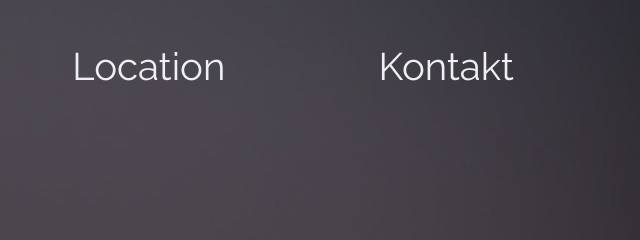
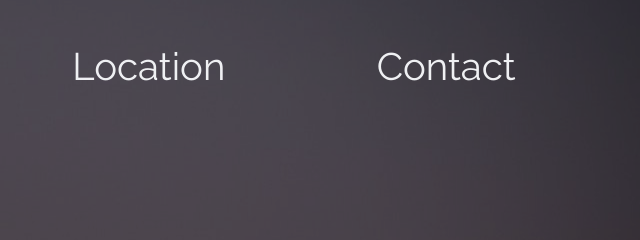
Before and after one commit to blaurax/TravelAgency, a plain HTML site: page index.html in a window 1280 px wide. Shown: the top 240 px of the page, 640-1280 px from the left. Drawn offline with Linux system fonts and the light colour scheme.

Commit message:
small changes

```diff
--- a/index.html
+++ b/index.html
@@ -16,7 +16,7 @@
                 <li class="nav__item"><a class="nav__link" href="#aboutUs">About Us</a></li>
                 <li class="nav__item"><a class="nav__link" href="#Destinations">Destinations</a></li>
                 <li class="nav__item"><a class="nav__link" href="#Location">Location</a></li>
-                <li class="nav__item"><a class="nav__link" href="#contact">Kontakt</a></li>
+                <li class="nav__item"><a class="nav__link" href="#contact">Contact</a></li>
             </ul>
         </nav>
         <h1 class="site-header__h1 heading--h1">Travel Agency</h1>
```
